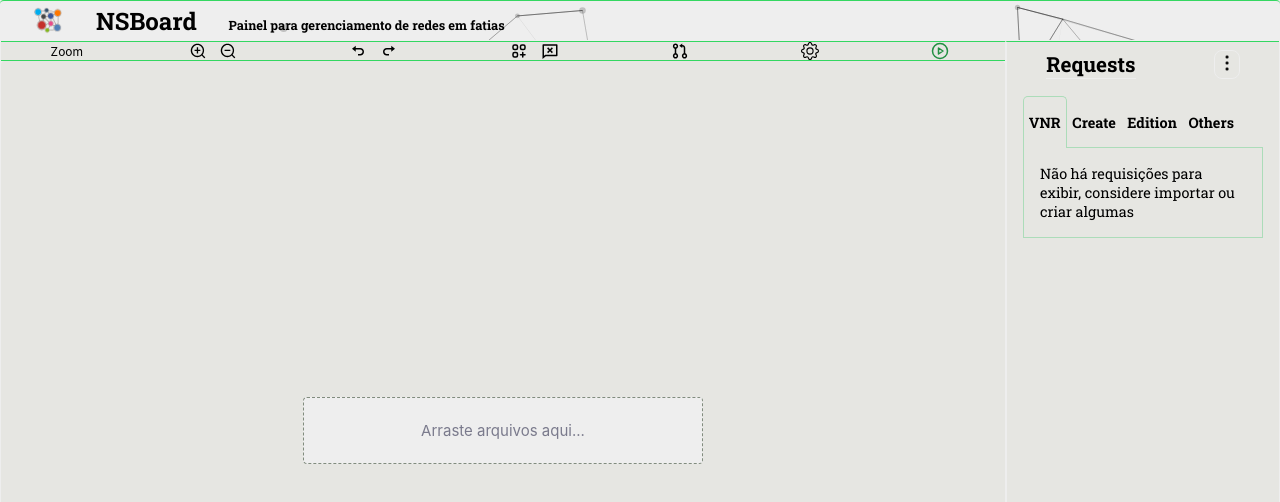
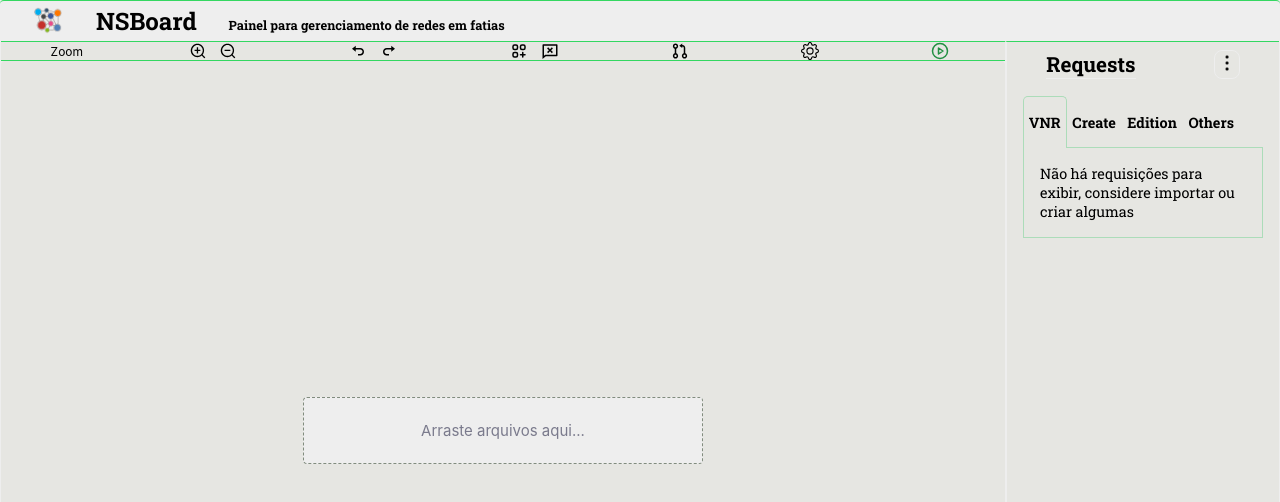
Before and after one commit to wellington-tinho/SBoard, a React (Vite) app: page / in a window 1280 px wide. Shown: the top 502 px of the page. Built offline with nearby package versions, Linux system fonts and the light colour scheme.

Commit message:
🐛 fix bug for buil application

```diff
--- a/src/components/Header/index.tsx
+++ b/src/components/Header/index.tsx
@@ -4,7 +4,7 @@ import logoImg from '../../assets/Logo.png'
 import styled from "styled-components";
 
 
-import Particles from "react-tsparticles";
+// import Particles from "react-tsparticles";
 export const Container = styled.header`
 
   display: flex;
@@ -67,7 +67,7 @@ export function Header(){
         <h1>NSBoard</h1>
         <h3>Painel para gerenciamento de redes em fatias</h3>
 
-       <Particles
+       {/* <Particles
           id="tsparticles"
           options={{
             fpsLimit: 60,
@@ -141,7 +141,7 @@ export function Header(){
             },
             detectRetina: true,
           }}
-        />
+        /> */}
 
       </Container>
   )
--- a/src/react-app-env.d.ts
+++ /dev/null
@@ -1 +0,0 @@
-/// <reference types="react-scripts" />
```
Also changed, not shown: 1 other file (tests, documents, lock files or other folders).
